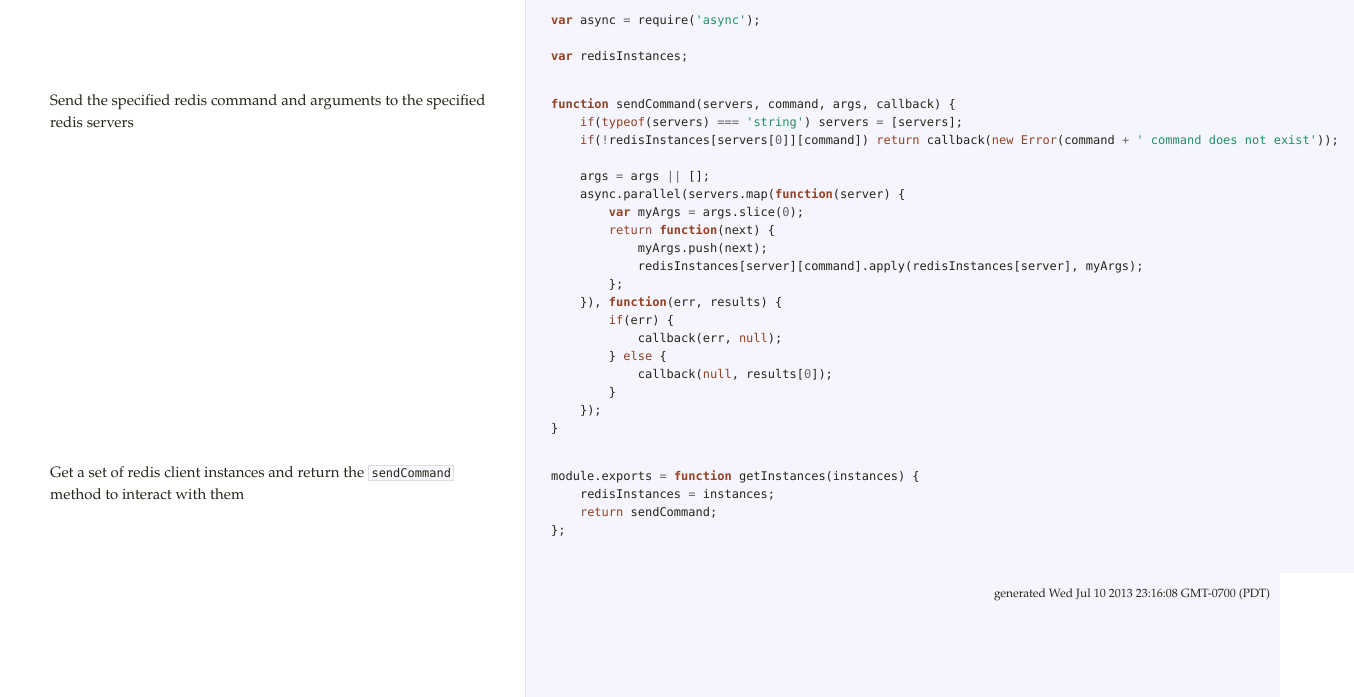
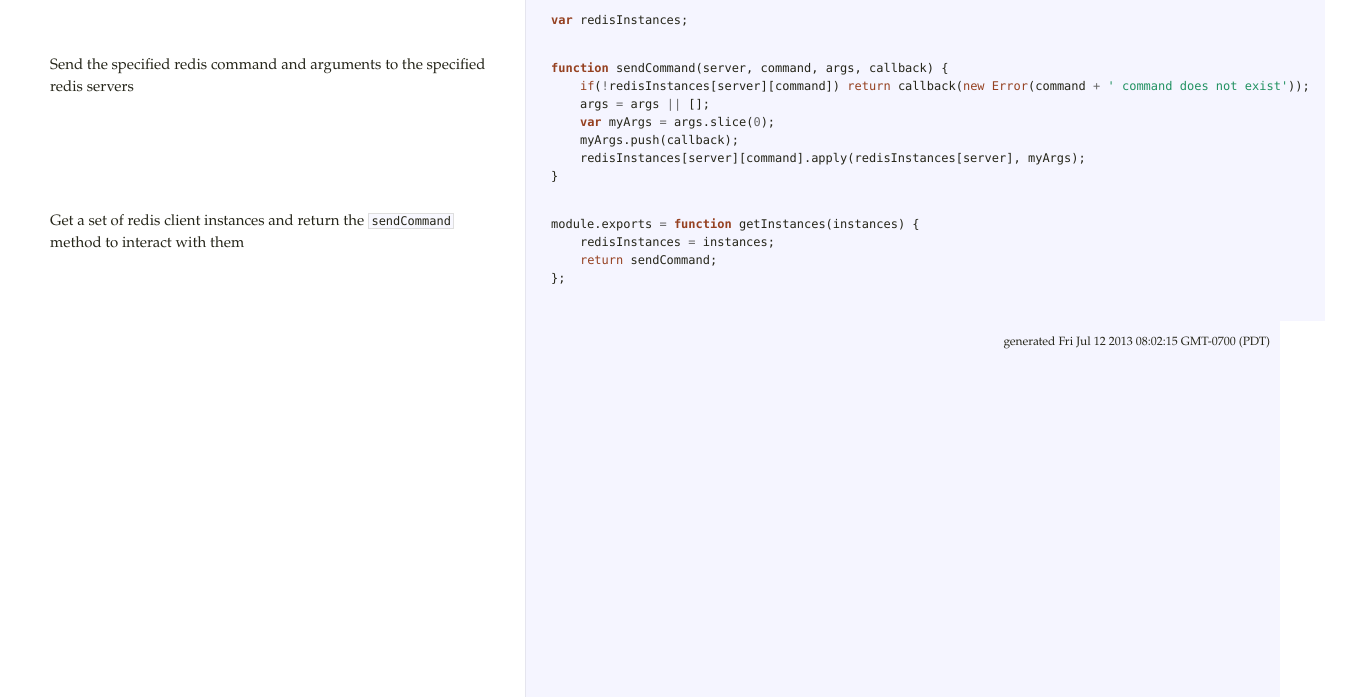
Before and after one commit to uber-archive/redis-broadcast, a plain HTML site: page lib/redis-broadcast-common.js.html in a window 1280 px wide. Shown: the part 103-800 px from the top of the page, 1354 px wide, since content can reach past the window. Drawn offline with Linux system fonts and the light colour scheme.

Commit message:
Automatic documentation for version 0.1.2

```diff
--- a/lib/redis-broadcast-common.js.html
+++ b/lib/redis-broadcast-common.js.html
@@ -1,29 +1,15 @@
 <!DOCTYPE html><html><head><title>redis-broadcast-common.js</title><meta http-equiv="Content-Type" content="text/html" charset="UTF-8"><link rel="stylesheet" media="all" href="../docco.css"></head><body><div id="container"><div id="background"></div><div id="jump_to">Jump To &hellip;<div id="jump_wrapper"><div id="jump_page"><a href="../index.html" class="source"><span class="file_name">README</span></a><a href="../lib/fake-redis-client.js.html" class="source "><span class="base_path">lib / </span><span class="file_name">fake-redis-client.js</span></a><a href="../lib/redis-broadcast-child.js.html" class="source "><span class="base_path">lib / </span><span class="file_name">redis-broadcast-child.js</span></a><a href="../lib/redis-broadcast-common.js.html" class="source selected"><span class="base_path">lib / </span><span class="file_name">redis-broadcast-common.js</span></a><a href="../lib/redis-broadcast.js.html" class="source "><span class="base_path">lib / </span><span class="file_name">redis-broadcast.js</span></a><a href="../test/test.js.html" class="source "><span class="base_path">test / </span><span class="file_name">test.js</span></a></div></div></div><table cellpadding="0" cellspacing="0"><thead><tr><th class="docs"><h1>redis-broadcast-common.js</h1><div class="filepath">lib/</div></th><th class="code"></th></tr></thead><tbody><tr id="section-1"><td class="docs"><div class="pilwrap"><a href="#section-1" class="pilcrow">&#182;</a></div>
-</td><td class="code"><div class="highlight"><pre><span class="kd">var</span> <span class="nx">async</span> <span class="o">=</span> <span class="nx">require</span><span class="p">(</span><span class="s1">&#39;async&#39;</span><span class="p">);</span>
-
-<span class="kd">var</span> <span class="nx">redisInstances</span><span class="p">;</span></pre></div></td></tr><tr id="section-2"><td class="docs"><div class="pilwrap"><a href="#section-2" class="pilcrow">&#182;</a></div><p>Send the specified redis command and arguments to the specified redis servers</p>
-</td><td class="code"><div class="highlight"><pre><span class="kd">function</span> <span class="nx">sendCommand</span><span class="p">(</span><span class="nx">servers</span><span class="p">,</span> <span class="nx">command</span><span class="p">,</span> <span class="nx">args</span><span class="p">,</span> <span class="nx">callback</span><span class="p">)</span> <span class="p">{</span>
-    <span class="k">if</span><span class="p">(</span><span class="k">typeof</span><span class="p">(</span><span class="nx">servers</span><span class="p">)</span> <span class="o">===</span> <span class="s1">&#39;string&#39;</span><span class="p">)</span> <span class="nx">servers</span> <span class="o">=</span> <span class="p">[</span><span class="nx">servers</span><span class="p">];</span>
-    <span class="k">if</span><span class="p">(</span><span class="o">!</span><span class="nx">redisInstances</span><span class="p">[</span><span class="nx">servers</span><span class="p">[</span><span class="mi">0</span><span class="p">]][</span><span class="nx">command</span><span class="p">])</span> <span class="k">return</span> <span class="nx">callback</span><span class="p">(</span><span class="k">new</span> <span class="nb">Error</span><span class="p">(</span><span class="nx">command</span> <span class="o">+</span> <span class="s1">&#39; command does not exist&#39;</span><span class="p">));</span>
-
+</td><td class="code"><div class="highlight"><pre><span class="kd">var</span> <span class="nx">redisInstances</span><span class="p">;</span></pre></div></td></tr><tr id="section-2"><td class="docs"><div class="pilwrap"><a href="#section-2" class="pilcrow">&#182;</a></div><p>Send the specified redis command and arguments to the specified redis servers</p>
+</td><td class="code"><div class="highlight"><pre><span class="kd">function</span> <span class="nx">sendCommand</span><span class="p">(</span><span class="nx">server</span><span class="p">,</span> <span class="nx">command</span><span class="p">,</span> <span class="nx">args</span><span class="p">,</span> <span class="nx">callback</span><span class="p">)</span> <span class="p">{</span>
+    <span class="k">if</span><span class="p">(</span><span class="o">!</span><span class="nx">redisInstances</span><span class="p">[</span><span class="nx">server</span><span class="p">][</span><span class="nx">command</span><span class="p">])</span> <span class="k">return</span> <span class="nx">callback</span><span class="p">(</span><span class="k">new</span> <span class="nb">Error</span><span class="p">(</span><span class="nx">command</span> <span class="o">+</span> <span class="s1">&#39; command does not exist&#39;</span><span class="p">));</span>
     <span class="nx">args</span> <span class="o">=</span> <span class="nx">args</span> <span class="o">||</span> <span class="p">[];</span>
-    <span class="nx">async</span><span class="p">.</span><span class="nx">parallel</span><span class="p">(</span><span class="nx">servers</span><span class="p">.</span><span class="nx">map</span><span class="p">(</span><span class="kd">function</span><span class="p">(</span><span class="nx">server</span><span class="p">)</span> <span class="p">{</span>
-        <span class="kd">var</span> <span class="nx">myArgs</span> <span class="o">=</span> <span class="nx">args</span><span class="p">.</span><span class="nx">slice</span><span class="p">(</span><span class="mi">0</span><span class="p">);</span>
-        <span class="k">return</span> <span class="kd">function</span><span class="p">(</span><span class="nx">next</span><span class="p">)</span> <span class="p">{</span>
-            <span class="nx">myArgs</span><span class="p">.</span><span class="nx">push</span><span class="p">(</span><span class="nx">next</span><span class="p">);</span>
-            <span class="nx">redisInstances</span><span class="p">[</span><span class="nx">server</span><span class="p">][</span><span class="nx">command</span><span class="p">].</span><span class="nx">apply</span><span class="p">(</span><span class="nx">redisInstances</span><span class="p">[</span><span class="nx">server</span><span class="p">],</span> <span class="nx">myArgs</span><span class="p">);</span>
-        <span class="p">};</span>
-    <span class="p">}),</span> <span class="kd">function</span><span class="p">(</span><span class="nx">err</span><span class="p">,</span> <span class="nx">results</span><span class="p">)</span> <span class="p">{</span>
-        <span class="k">if</span><span class="p">(</span><span class="nx">err</span><span class="p">)</span> <span class="p">{</span>
-            <span class="nx">callback</span><span class="p">(</span><span class="nx">err</span><span class="p">,</span> <span class="kc">null</span><span class="p">);</span>
-        <span class="p">}</span> <span class="k">else</span> <span class="p">{</span>
-            <span class="nx">callback</span><span class="p">(</span><span class="kc">null</span><span class="p">,</span> <span class="nx">results</span><span class="p">[</span><span class="mi">0</span><span class="p">]);</span>
-        <span class="p">}</span>
-    <span class="p">});</span>
+    <span class="kd">var</span> <span class="nx">myArgs</span> <span class="o">=</span> <span class="nx">args</span><span class="p">.</span><span class="nx">slice</span><span class="p">(</span><span class="mi">0</span><span class="p">);</span>
+    <span class="nx">myArgs</span><span class="p">.</span><span class="nx">push</span><span class="p">(</span><span class="nx">callback</span><span class="p">);</span>
+    <span class="nx">redisInstances</span><span class="p">[</span><span class="nx">server</span><span class="p">][</span><span class="nx">command</span><span class="p">].</span><span class="nx">apply</span><span class="p">(</span><span class="nx">redisInstances</span><span class="p">[</span><span class="nx">server</span><span class="p">],</span> <span class="nx">myArgs</span><span class="p">);</span>
 <span class="p">}</span></pre></div></td></tr><tr id="section-3"><td class="docs"><div class="pilwrap"><a href="#section-3" class="pilcrow">&#182;</a></div><p>Get a set of redis client instances and return the <code>sendCommand</code> method to interact with them</p>
 </td><td class="code"><div class="highlight"><pre><span class="nx">module</span><span class="p">.</span><span class="nx">exports</span> <span class="o">=</span> <span class="kd">function</span> <span class="nx">getInstances</span><span class="p">(</span><span class="nx">instances</span><span class="p">)</span> <span class="p">{</span>
     <span class="nx">redisInstances</span> <span class="o">=</span> <span class="nx">instances</span><span class="p">;</span>
     <span class="k">return</span> <span class="nx">sendCommand</span><span class="p">;</span>
 <span class="p">};</span>
 
-</pre></div></td></tr></tbody></table><div id="generated">generated Wed Jul 10 2013 23:16:08 GMT-0700 (PDT)  </div><div id="projectname"><a href="../index.html">redis-broadcast</a></div></div></body></html>
+</pre></div></td></tr></tbody></table><div id="generated">generated Fri Jul 12 2013 08:02:15 GMT-0700 (PDT)  </div><div id="projectname"><a href="../index.html">redis-broadcast</a></div></div></body></html>
```
Also changed, not shown: index.html (+5 -5 lines), lib/fake-redis-client.js.html (+1 -1 lines), lib/redis-broadcast-child.js.html (+1 -1 lines), lib/redis-broadcast.js.html (+1 -1 lines), test/test.js.html (+1 -1 lines).
